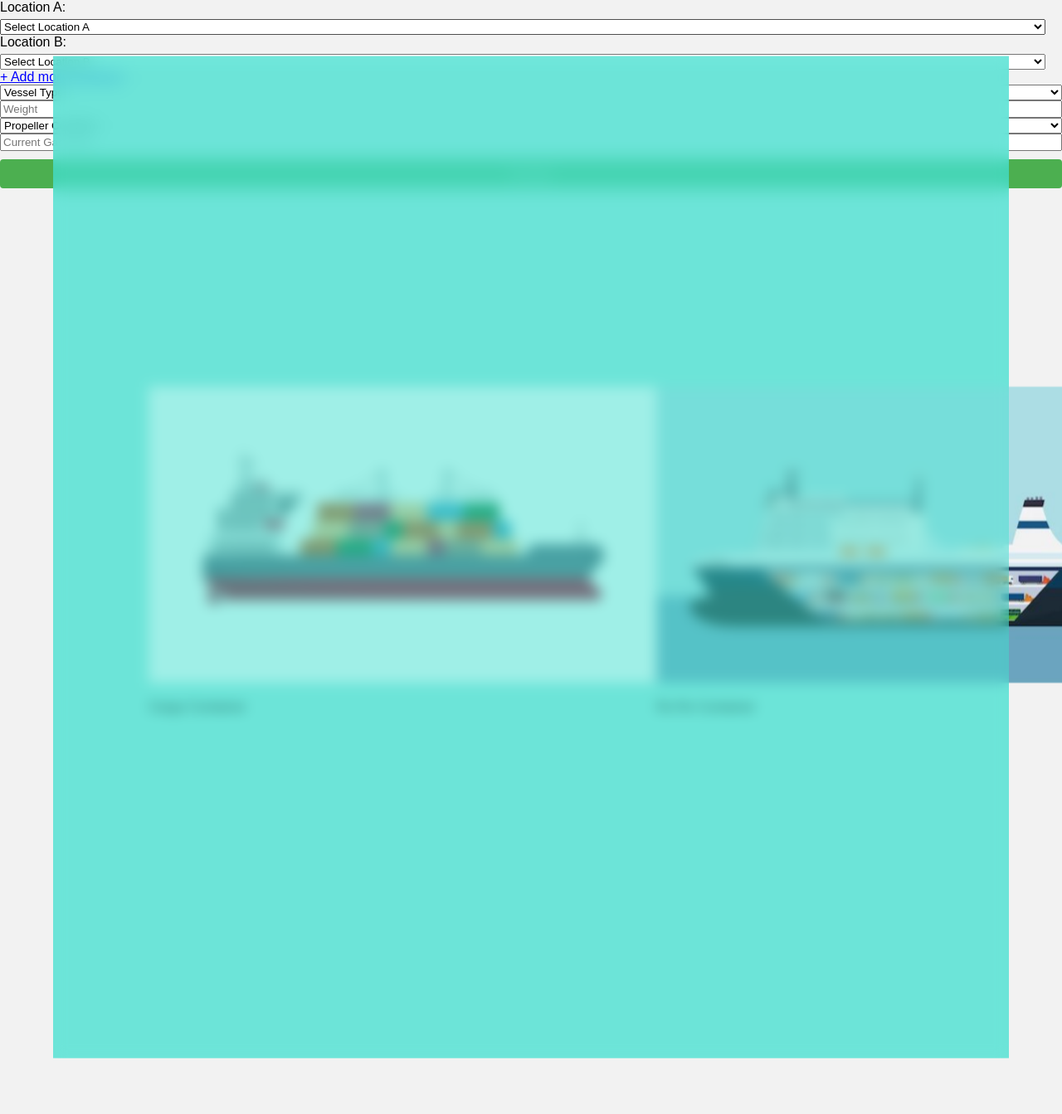
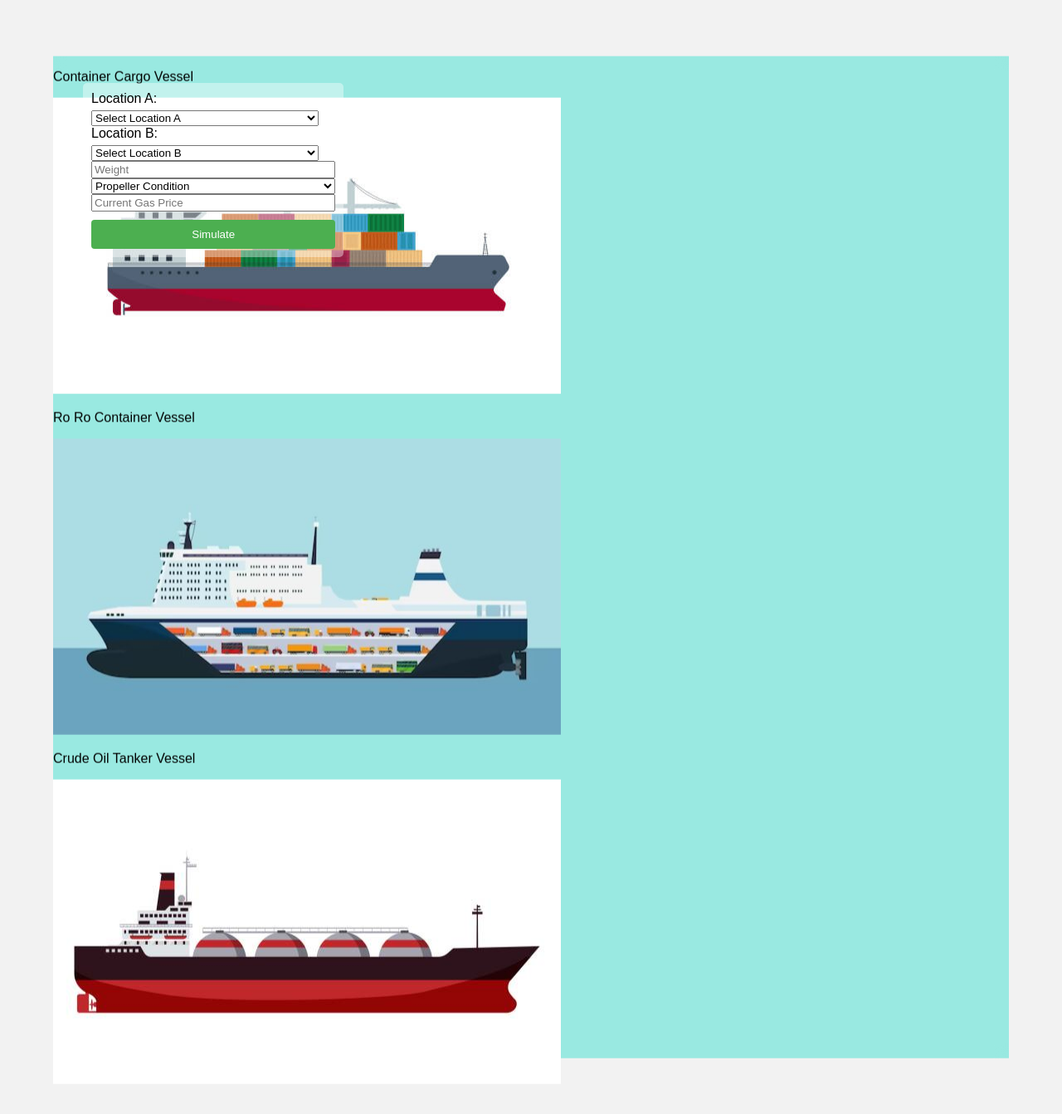
Before and after one commit to Brainmated/Route-Optimization-System-Shipping-, a Django app: template ISROS/routing/templates/debug.html in a window 1280 px wide. Shown: the whole page at 83% size. Run offline with Django 4.2, Linux system fonts and the light colour scheme; the template is opened without the code that fills it, so the values that code supplies are empty; parts of the project's set-up code (start-up, migrations or seed data) failed here and were passed over.

Commit message:
Update debug.html

```diff
--- a/ISROS/routing/templates/debug.html
+++ b/ISROS/routing/templates/debug.html
@@ -12,22 +12,29 @@
         {{ map_html|safe }}
         {% if not simulation_run %}
         <div class="overlay">
-            <div class="ship-container">
-              <div class="container.ship">
-                <img src="{% static 'container.jpg' %}" alt="Cargo Container">
-                <p>Cargo Container</p>
+            <div class="vessel-container">
+                <div class="vessel">
+                  <p class="vessel-label">Container Cargo Vessel</p>
+                  <img src="{% static 'container.jpg' %}" alt="Container Cargo Vessel">
+                </div>
+                <span class="typewriter-text" data-text="Information about Container Cargo Vessel."></span>
               </div>
-              <div class="container.ship">
-                <img src="{% static 'ro ro.jpg' %}" alt="Ro Ro Container">
-                <p>Ro Ro Container</p>
+              <div class="vessel-container">
+                <div class="vessel">
+                  <p class="vessel-label">Ro Ro Container Vessel</p>
+                  <img src="{% static 'ro ro.jpg' %}" alt="Ro Ro Container Vessel">
+                </div>
+                <span class="typewriter-text" data-text="Information about Ro Ro Vessel."></span>
               </div>
-              <div class="container.ship">
-                <img src="{% static 'tanker.jpg' %}" alt="Crude Oil Tanker">
-                <p>Crude Oil Tanker</p>
+              <div class="vessel-container">
+                <div class="vessel">
+                  <p class="vessel-label">Crude Oil Tanker Vessel</p>
+                  <img src="{% static 'tanker.jpg' %}" alt="Crude Oil Tanker Vessel">
+                </div>
+                <span class="typewriter-text" data-text="Information about Crude Oil Tanker Vessel."></span>
               </div>
-            </div>
           </div>
-            <div class="overlay"></div> <!-- Add overlay div -->
+        <div id="input-box">
             <form method="post" action="{% url 'simulate' %}">
                 {% csrf_token %}
                 <div class="dropdown-container">
@@ -48,19 +55,11 @@
                         {% endfor %}
                     </select>
                 </div>
-                <!-- Note: You would need to implement addLocation in Django views if it's supposed to change the form -->
-                <div class="add-location">+ Add more locations</div>
-                <select name="vesselType" id="vesselType">
-                    <option value="">Vessel Type</option>
-                    <!-- Add options here -->
-                </select>
                 <input type="number" name="weight" placeholder="Weight">
                 <select name="propellerCondition" id="propellerCondition">
                     <option value="">Propeller Condition</option>
-                    <!-- Add options here -->
                 </select>
                 <input type="number" name="currentGasPrice" placeholder="Current Gas Price">
-                <!-- Removed the inline onclick handler -->
                 <button type="submit" name="action" value="simulate">Simulate</button>
             </form>
         </div>
@@ -75,5 +74,41 @@
         </div>
         {% endif %}
     </div>
+    <script>
+        document.addEventListener('DOMContentLoaded', function() {
+          const vessels = document.querySelectorAll('.vessel');
+
+          vessels.forEach(vessel => {
+            const typewriterText = vessel.nextElementSibling;
+            const text = typewriterText.getAttribute('data-text');
+            let typewriterEffect;
+
+            vessel.addEventListener('mouseenter', () => {
+              // Clear existing intervals.
+              clearInterval(typewriterEffect);
+
+              let index = 0;
+              typewriterText.textContent = '|'; // Show cursor
+              typewriterText.style.visibility = 'visible'; // Make the text visible
+
+              typewriterEffect = setInterval(() => {
+                if (index < text.length) {
+                  typewriterText.textContent = text.slice(0, index + 1) + '|';
+                  index++;
+                } else {
+                  typewriterText.textContent = text; // Optionally remove the cursor at the end
+                  clearInterval(typewriterEffect); // Stop typing effect when the text is complete
+                }
+              }, 100); // Typing speed in milliseconds
+            });
+
+            vessel.addEventListener('mouseleave', () => {
+              clearInterval(typewriterEffect); // Clear interval when the mouse leaves the image.
+              typewriterText.textContent = ''; // Clear the text.
+              typewriterText.style.visibility = 'hidden'; // Hide the text again
+            });
+          });
+        });
+      </script>
 </body>
 </html>
```
